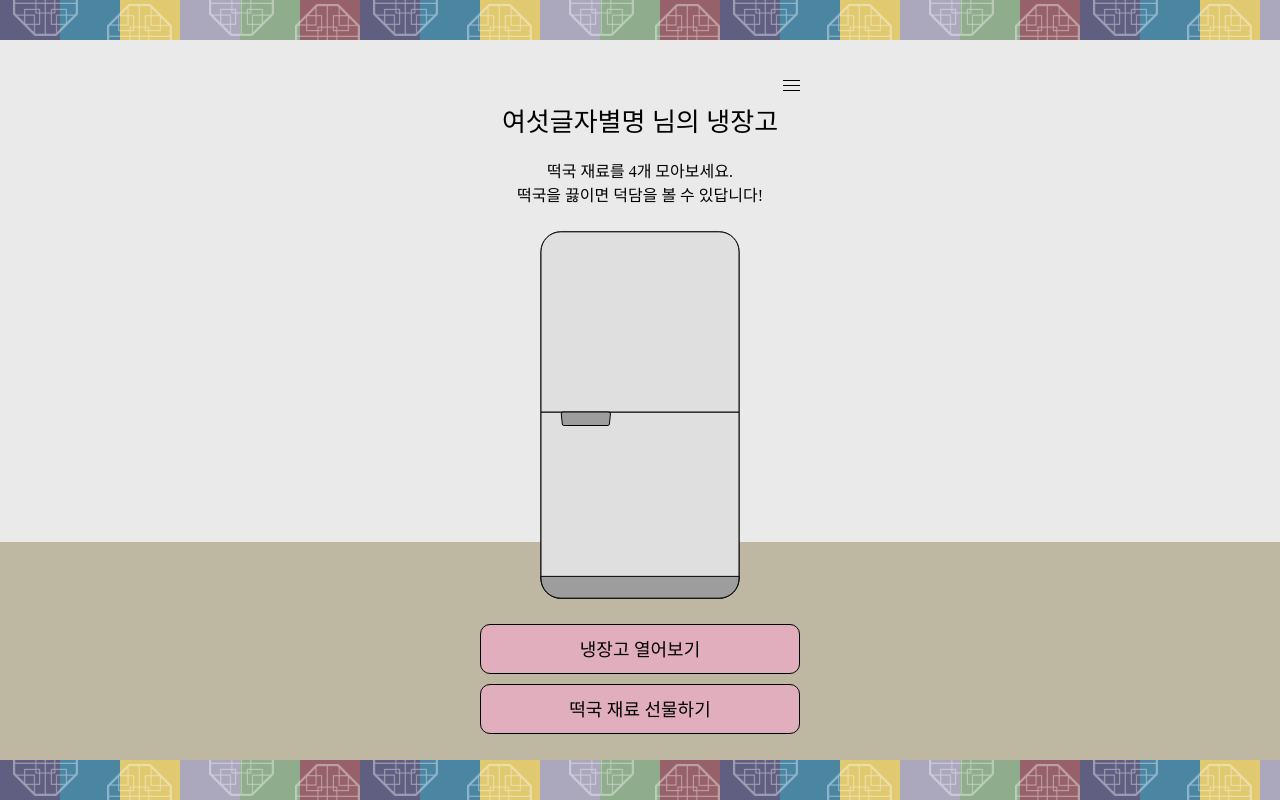
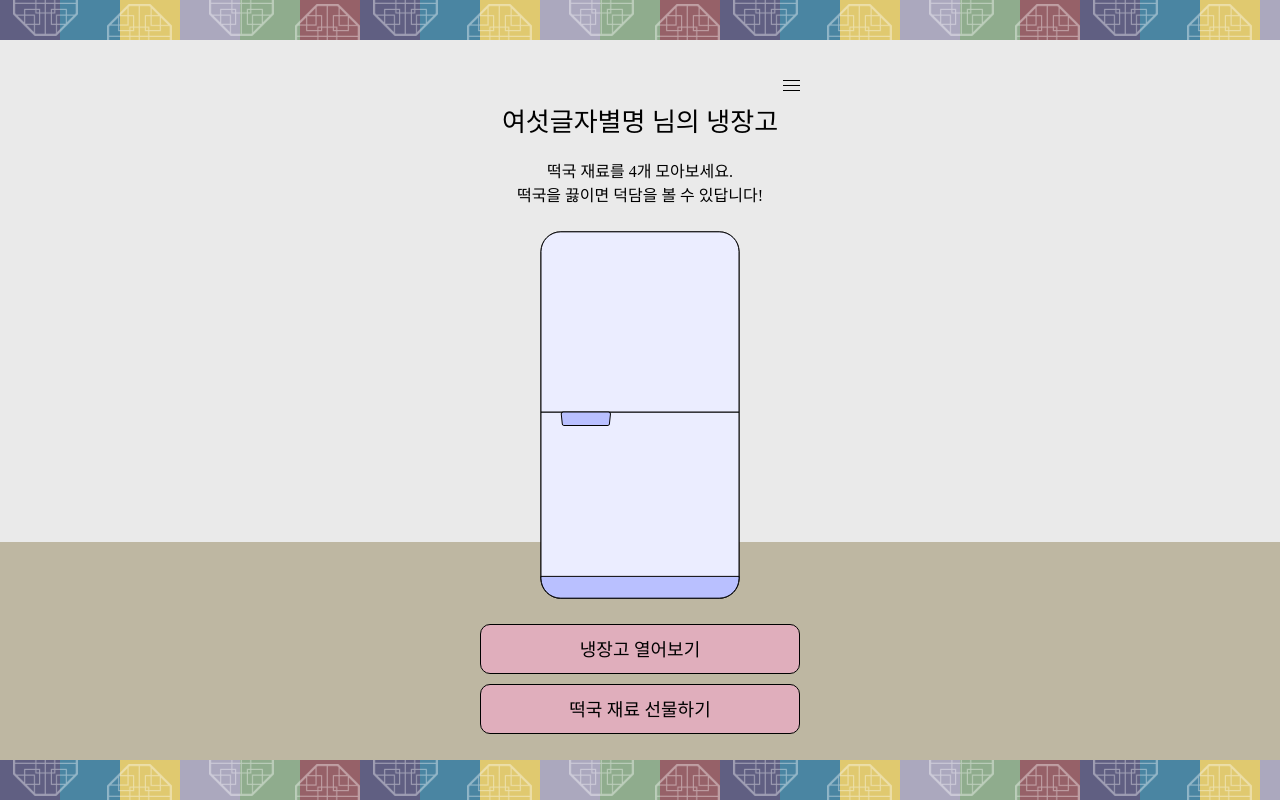
Before and after one commit to jangsumi/Making-Tteokguk-FE, a React (Vite) app: page /refrigerator in a window 1280 px wide. Built offline with nearby package versions, Linux system fonts and the light colour scheme; a web font is replaced by a local one.

Commit message:
fix: 냉장고 색 state 자료형 변경

```diff
--- a/src/pages/Refrigerator/Refrigerator.jsx
+++ b/src/pages/Refrigerator/Refrigerator.jsx
@@ -1,4 +1,4 @@
-import React, {useState} from 'react';
+import React, {useState, useEffect} from 'react';
 import * as styled from "./styles";
 import Menu from "./menu.jsx"
 import closeRefrigeratorGray from  '../../images/closeRefrigeratorGray.svg'
@@ -17,10 +17,39 @@ const Refrigerator = () => {
     const [userName, setUserName] = useState("여섯글자별명");
     const [userSelf, setUserSelf] = useState(false);
     const [userOpen, setuUerOpen] = useState(true);
-    const [closeRefrigerator, setCloseRefrigerator] = useState(closeRefrigeratorBlack);
-    const [openRefrigerator, openCloseRefrigerator] = useState(openRefrigeratorBlack);
+    const [refrigeratorColor, setRefrigeratorColor] = useState(3);
+    const [closeRefrigerator, setCloseRefrigerator] = useState(closeRefrigeratorGray);
+    const [openRefrigerator, openCloseRefrigerator] = useState(openRefrigeratorGray);
+    const [refrigeratorImg, setRefrigeratorImg] = useState(closeRefrigerator)
 
-    const [refrigeratorImg, setRefrigeratorImg] = useState(closeRefrigerator)
+    useEffect(()=>{
+        switch(refrigeratorColor){
+            case 0:
+                setCloseRefrigerator(closeRefrigeratorGray);
+                openCloseRefrigerator(openRefrigeratorGray);
+                console.log("dfd","gray")
+                break;
+            case 1:
+                setCloseRefrigerator(closeRefrigeratorBlack);
+                openCloseRefrigerator(openRefrigeratorBlack);
+                console.log("dfd","gray")
+                break;
+            case 2:
+                setCloseRefrigerator(closeRefrigeratorYellow);
+                openCloseRefrigerator(openRefrigeratorYellow);
+                console.log("dfd","gray")
+                break;
+            case 3:
+                setCloseRefrigerator(closeRefrigeratorBlue);
+                openCloseRefrigerator(openRefrigeratorBlue);
+                console.log("dfd",closeRefrigerator)
+                break;
+    }
+    });
+    useEffect(()=>{
+        setRefrigeratorImg(closeRefrigerator);
+    },[closeRefrigerator]);
+
     const [openOrClose, setOpenOrClose] = useState("close")
     const [buttonText, setButtonText] = useState("냉장고 열어보기")
     const [canMake, setCanMake] = useState(true)
```
